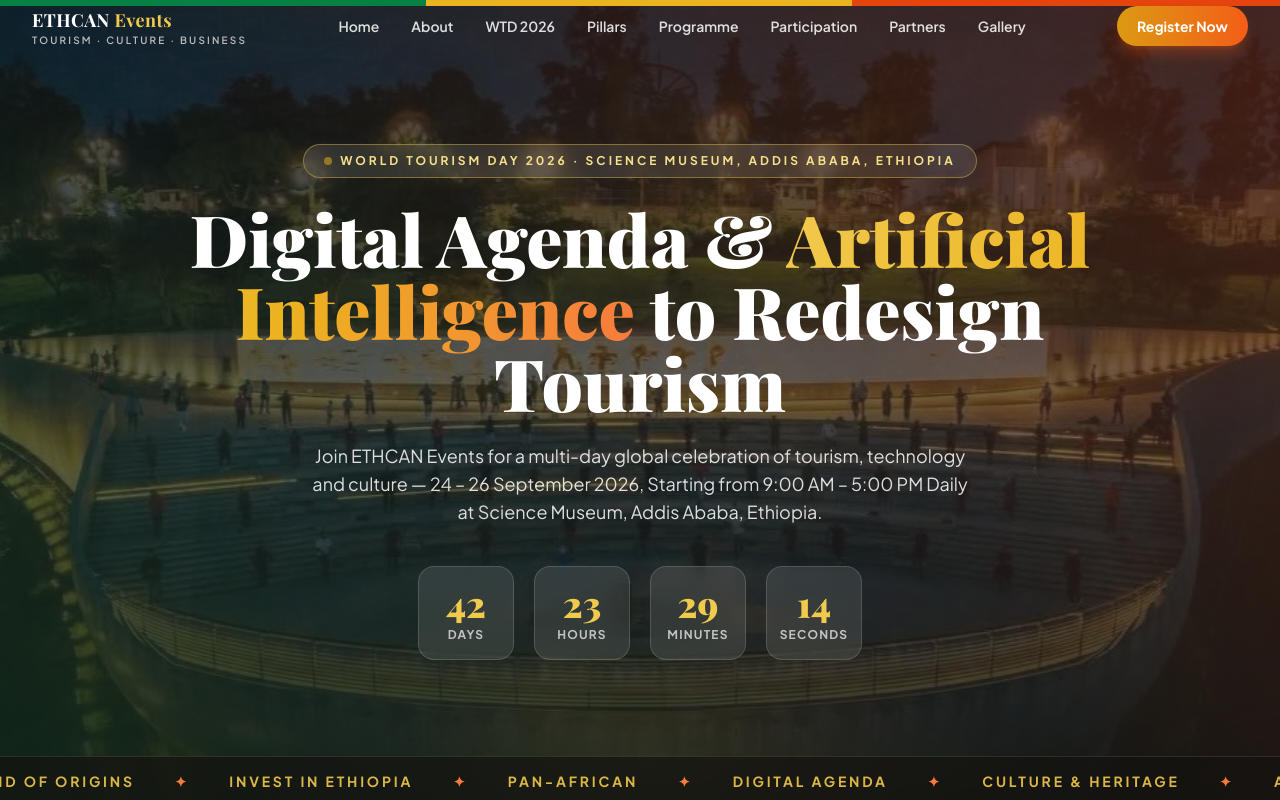
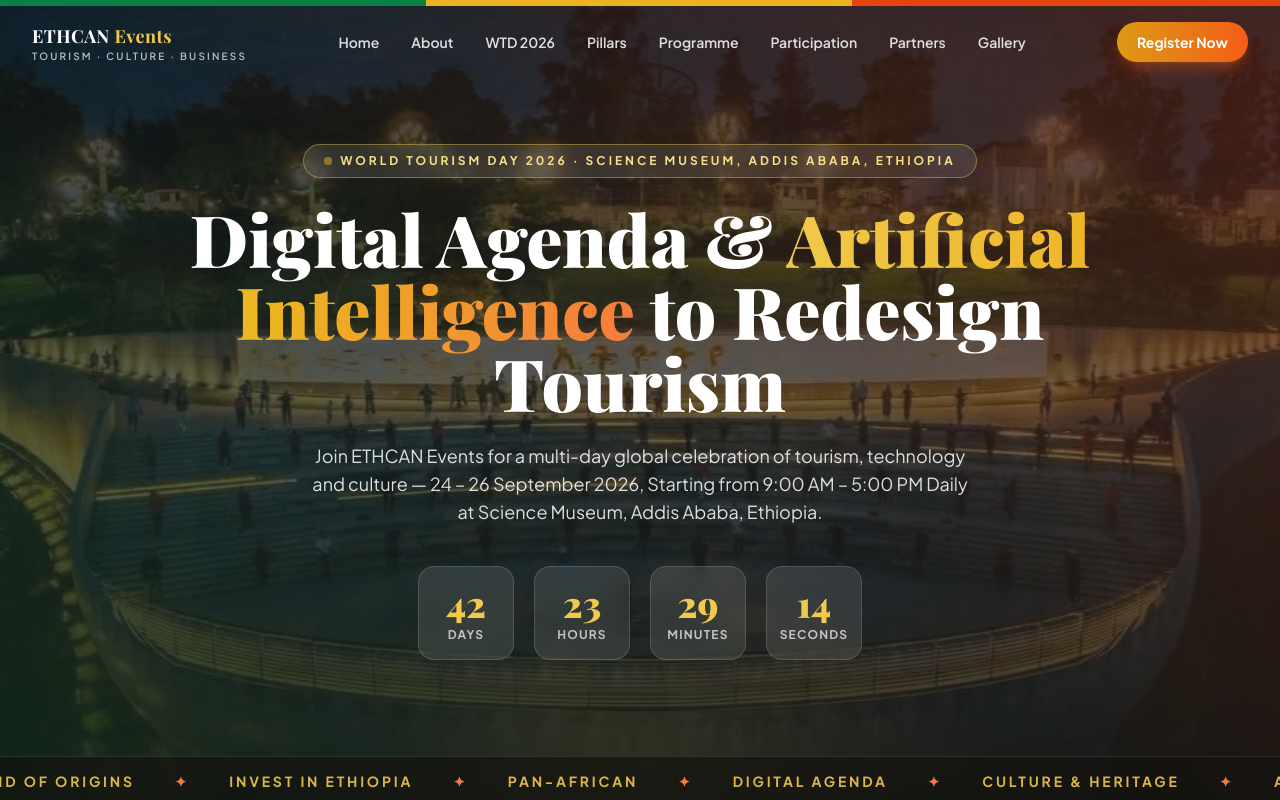
Before and after one commit to sophoniast123/ethcan-events-2, a Next.js app: page / in a window 1280 px wide. Shown: the top 800 px of the page. Built offline with nearby package versions, Linux system fonts and the light colour scheme; a web font is replaced by a local one.

Commit message:
fixed the navbar

```diff
--- a/components/Navbar.tsx
+++ b/components/Navbar.tsx
@@ -17,12 +17,21 @@
   }, []);
 
   return (
-    <header className="fixed inset-x-0 top-0 z-50">
+    <header
+      className={`fixed inset-x-0 top-0 z-50 transition-all duration-300 ${
+        scrolled
+          ? "bg-ink/95 shadow-lg shadow-black/10 backdrop-blur-md"
+          : "bg-transparent"
+      }`}
+    >
       <div className="et-ribbon" />
 
-        <div className="container-x flex items-center justify-between gap-4">
+      <div
+        className={`container-x flex items-center justify-between gap-4 transition-all duration-300 ${
+          scrolled ? "py-2.5" : "py-4"
+        }`}
+      >
         <Link href="#home" className="group flex items-center gap-3">
-
           <span className="leading-tight">
             <span className="block font-display text-lg font-bold tracking-wide text-white">
               ETHCAN <span className="text-gold-300">Events</span>
@@ -47,20 +56,32 @@
         </ul>
 
         <div className="flex items-center gap-3">
-            <a href="#register" className="btn-primary hidden !px-5 !py-2.5 text-sm sm:inline-flex">
+          <a
+            href="#register"
+            className="btn-primary hidden !px-5 !py-2.5 text-sm sm:inline-flex"
+          >
             Register Now
           </a>
+
           <button
             aria-label="Toggle menu"
             onClick={() => setOpen((v) => !v)}
             className="flex h-11 w-11 flex-col items-center justify-center gap-1.5 rounded-full bg-white/10 lg:hidden"
           >
             <span
-                className={`h-0.5 w-5 bg-white transition-transform ${open ? "translate-y-2 rotate-45" : ""}`}
+              className={`h-0.5 w-5 bg-white transition-transform ${
+                open ? "translate-y-2 rotate-45" : ""
+              }`}
             />
-              <span className={`h-0.5 w-5 bg-white transition-opacity ${open ? "opacity-0" : ""}`} />
             <span
-                className={`h-0.5 w-5 bg-white transition-transform ${open ? "-translate-y-2 -rotate-45" : ""}`}
+              className={`h-0.5 w-5 bg-white transition-opacity ${
+                open ? "opacity-0" : ""
+              }`}
+            />
+            <span
+              className={`h-0.5 w-5 bg-white transition-transform ${
+                open ? "-translate-y-2 -rotate-45" : ""
+              }`}
             />
           </button>
         </div>
@@ -87,6 +108,7 @@
                   </a>
                 </li>
               ))}
+
               <li className="pt-2">
                 <a
                   href="#register"
```
Lines whose indentation alone changed are shown as unchanged.
